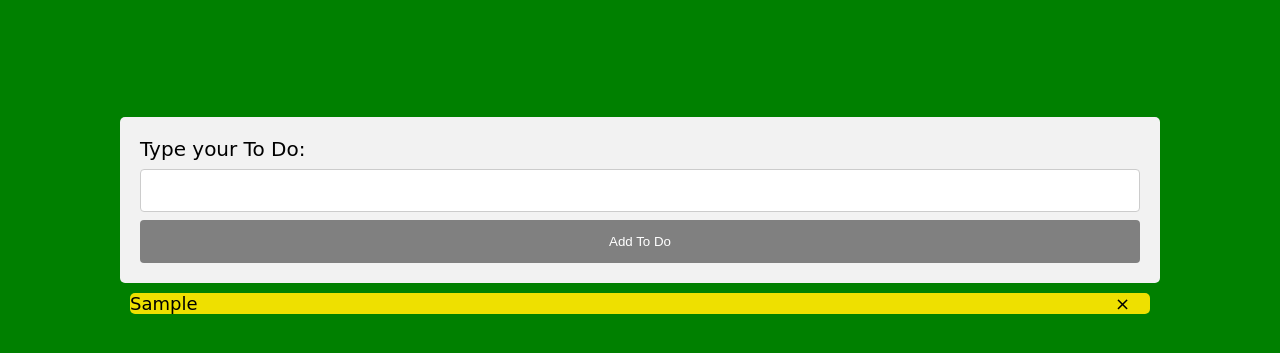
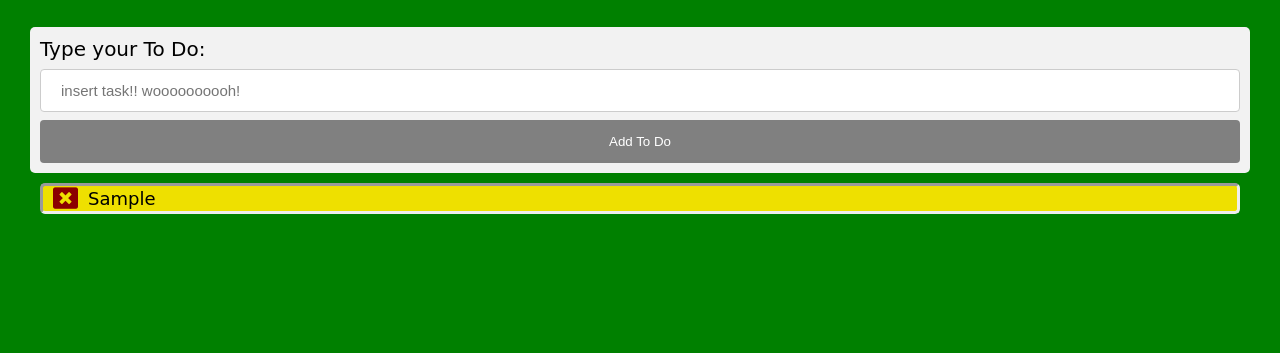
Before and after one commit to nelgucci/js-exercise-2, a plain HTML site: page index.html in a window 1280 px wide. Both pictures are taken after typing "Sample" into the empty fields and a click on the button "Add To Do". Shown: the part 165-518 px from the top of the page. Drawn offline with Linux system fonts and the light colour scheme.

Commit message:
added close functionality

```diff
--- a/css/style.css
+++ b/css/style.css
@@ -21,15 +21,11 @@ body{
 
 .main-content {
 	/*padding-top: 100px;*/
-	padding: 70px;
-	margin: 50px;
+	padding: 20px;
+	margin: 10px;
 	/*text-align: justify;*/
 	font-family: cursive, sans-serif;
 	font-size: 20px;
-
-
-
-
 }
 label {
 	display:block;
@@ -69,6 +65,7 @@ button:hover {
 	padding: 10px;
 	/*margin: auto;*/
 	list-style: none;
+	/*width: 100%;*/
 }
 
  form {
@@ -76,23 +73,52 @@ button:hover {
     width: 100%;
     border-radius: 5px;
     background-color: #f2f2f2;
-    padding: 20px;
+    padding: 10px;
 }
 
 li {
+	display: flex;
+	align-items: center;
+
+
+	/*display: block;*/
     cursor: pointer;
-    position: relative;
+    /*position: relative;*/
     /*padding-left: : 10px;*/
     background: #eee000;
     font-size: 18px;
     transition: 0.2s;
+    border-style: inset;
     border-radius: 5px;
+    word-wrap: break-word;
+    float: left;
+    width: 100%;
 }
 
 li:hover {
     background: #ddd;
 }
-.close {
+
+.close-to-do {
+
+	display: inline-block;
+	margin-left: 10px;
+	margin-right: 10px;
+	font-size: 25px;
+	color: darkred;
+	transition: .5s;
+
+}
+
+.close-to-do:hover{
+	color: black;
+}
+
+
+
+
+
+/*.close {
 		padding-left: 10px;
 		padding-right: 10px;
 	    position: absolute;
@@ -101,4 +127,4 @@ li:hover {
 
 .close:hover {
     background-color: white;
-}
+}*/
--- a/index.html
+++ b/index.html
@@ -3,6 +3,7 @@
 <head>
 	<meta charset="utf-8">
 	<meta name="viewport" content="width=device-width, initial-scale=1">
+	<link rel="stylesheet" href="https://maxcdn.bootstrapcdn.com/font-awesome/4.7.0/css/font-awesome.min.css">
 	<link rel="stylesheet" type="text/css" href="css/style.css">
 	<meta http-equiv="X-UA-Compatible" content="IE-edge">
 	<title>JS exercise 2</title>
@@ -12,7 +13,7 @@
 	<section class="main-content">
 	<form>
 		<label for="user-input">Type your To Do: </label>
-		<input type="text" name="user-input" id="user-input">
+		<input type="text" name="user-input" id="user-input" autocorrect="off" placeholder="insert task!! woooooooooh!">
 		<button type="submit" id="user-submit">Add To Do</button>
 	</form>
 	<ul id="to-do-list" class="lists">
--- a/js/app.js
+++ b/js/app.js
@@ -5,7 +5,8 @@ var userSubmit = document.querySelector('#user-submit');
 // 	var userInput = document.querySelector('#user-input');
 // 	var toDoList = document.querySelector('#to-do-list');
 
-
+	var userInput = document.querySelector('#user-input');
+	var toDoList = document.querySelector('#to-do-list');
 
 // function myFunction() {
 //     var newItem = document.createElement("LI");
@@ -33,8 +34,7 @@ function addToDo(event){
 
 	//----------------------------------------------
 
-	var userInput = document.querySelector('#user-input');
-	var toDoList = document.querySelector('#to-do-list');
+
 
 	// console.log(userInput.value);
 	// console.log(toDoList);
@@ -48,18 +48,28 @@ function addToDo(event){
 		return false; //return stops executing other codes underneath
 	}
 
+toDoList.innerHTML = '<li><i class="fa fa-window-close close-to-do" aria-hidden="true"></i>' + userInput.value + '</li>' + toDoList.innerHTML;
 
-
-toDoList.innerHTML = '<li>' + userInput.value + '<span class ="close">' +  "\u00D7" + '</span>' + '</li>' + toDoList.innerHTML;
+//toDoList.innerHTML = '<li>' + userInput.value + '<span class ="close">' +  "\u00D7" + '</span>' + '</li>' + toDoList.innerHTML;
 	//toDoList.innerHTML = '<li>' + userInput.value +  "\u00D7" + '</li>' + toDoList.innerHTML;
 
 	userInput.value = '';
 
 
+
 //----------------------------------------------------
-	var close = document.getElementsByClassName("close");
+//	var close = document.getElementsByClassName("close");
 }
 
+function removeToDo(event){
 
+	if(event.target.classList.contains('close-to-do'))
+	{
+		var li = event.target.parentElement;
+		toDoList.removeChild(li);
+	}
+}
+
+toDoList.addEventListener('click', removeToDo, false);
 
 userSubmit.addEventListener('click', addToDo, false);
```
